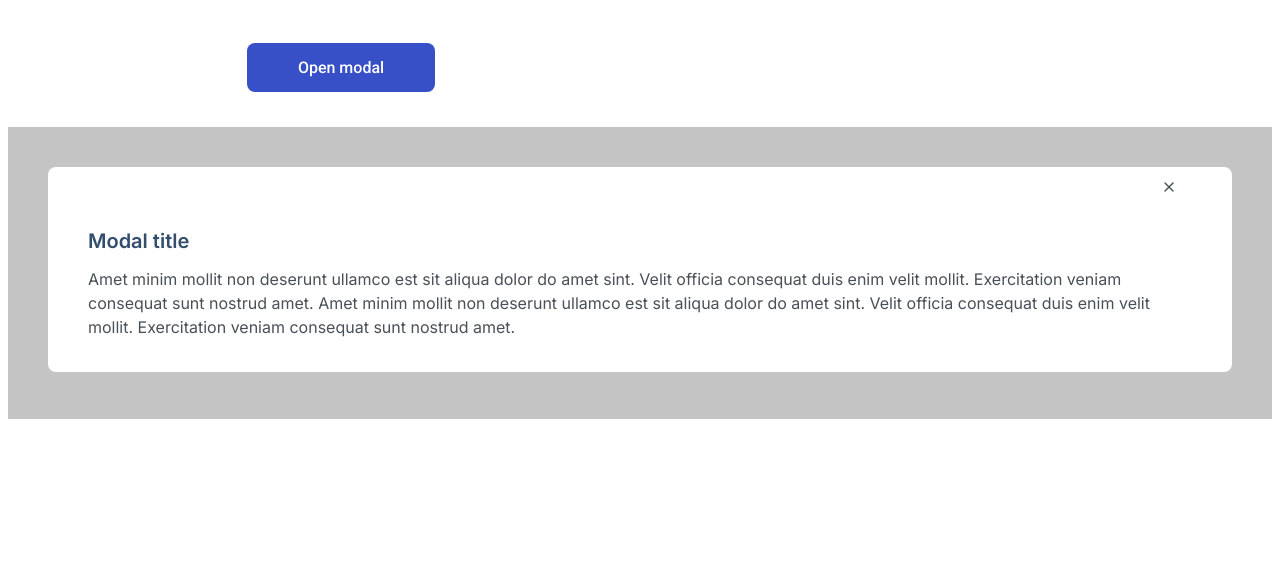
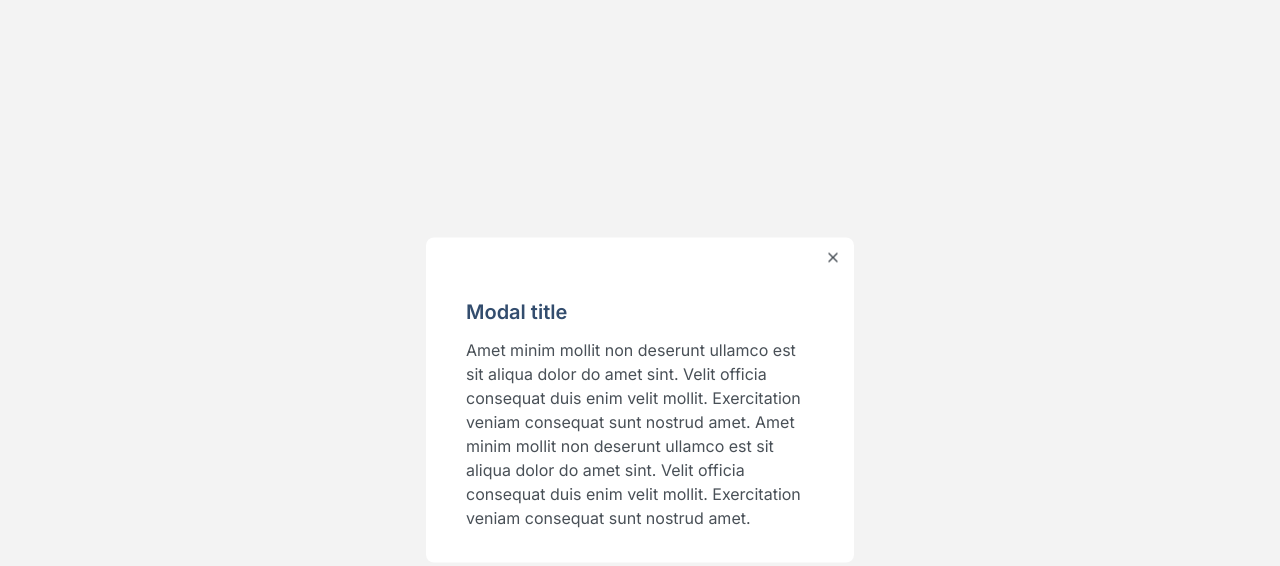
Before and after one commit to js-tasks-ru/htmlcss-20240614_el-dziu-ar, a website: page 05-lection3/02-modal/index.html in a window 1280 px wide. Drawn offline with Linux system fonts and the light colour scheme.

Commit message:
add modal

```diff
--- a/05-lection3/02-modal/index.html
+++ b/05-lection3/02-modal/index.html
@@ -12,9 +12,9 @@
                 <button class="popup__button" id="modal-open">Open modal</button>
             </div>
         </div>
-        <div class="popup__popup-block">
+        <div class="popup__popup-block" id="modal">
             <div class="popup__content">
-                <img class="popup__close" src="/assets/images/x.png">
+                <img class="popup__close" id="modal-close" src="/assets/images/x.png">
                 <h1 class="popup__title">Modal title</h1>
                 <p class="popup__text">
                     Amet minim mollit non deserunt ullamco est sit aliqua dolor do amet sint. Velit officia consequat duis enim velit mollit. Exercitation veniam consequat sunt nostrud amet.
--- a/05-lection3/02-modal/modal.css
+++ b/05-lection3/02-modal/modal.css
@@ -1,15 +1,12 @@
 .popup {
-    margin: 0 auto;
-    max-width: 100%;
-    display: grid;
-    grid-template-columns: 1fr 1fr;
-    padding: 35px 34px;
+
 }
 
 .popup__button-block {
     display: grid;
     justify-items: center;
     align-items: center;
+    height: 100vh;
 }
 
 .popup__button {
@@ -27,24 +24,34 @@
 }
 
 .popup__popup-block {
-    display: flex;
-    background-color: var(--popup-content);
+    position: absolute;
+    top: 0;
+    bottom: 0;
+    left: 0;
+    right: 0;
+    background-color: rgba(196, 196, 196, 0.2);;
 }
 
 .popup__content {
+    position: absolute;
+    top: 50%;
+    left: 50%;
+    transform: translate(-50%, -50%);
+    max-width: 428px;
+    text-align: center;
     display: block;
     background-color: var(--white);
-    margin: 40px 40px 47px;
     border-radius: 8px;
 }
 
 .popup__close {
-    width: 16px;
+    max-width: 16px;
     height: 16px;
-    margin: 12px 12px 0 94%;
+    margin: 12px 12px 0 93%;
 }
 
 .popup__title {
+    text-align: left;
     font-family: 'Inter';
     font-style: normal;
     font-weight: 600;
@@ -55,6 +62,7 @@
 }
 
 .popup__text {
+    text-align: left;
     font-family: 'Inter';
     font-style: normal;
     font-weight: 400;
```
